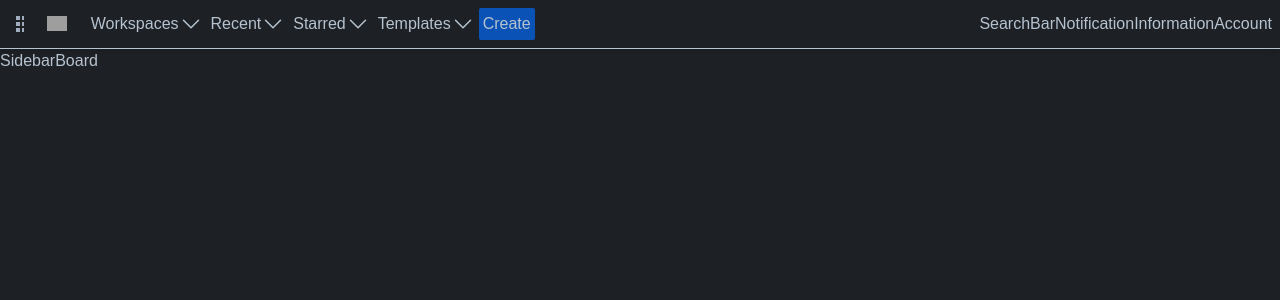
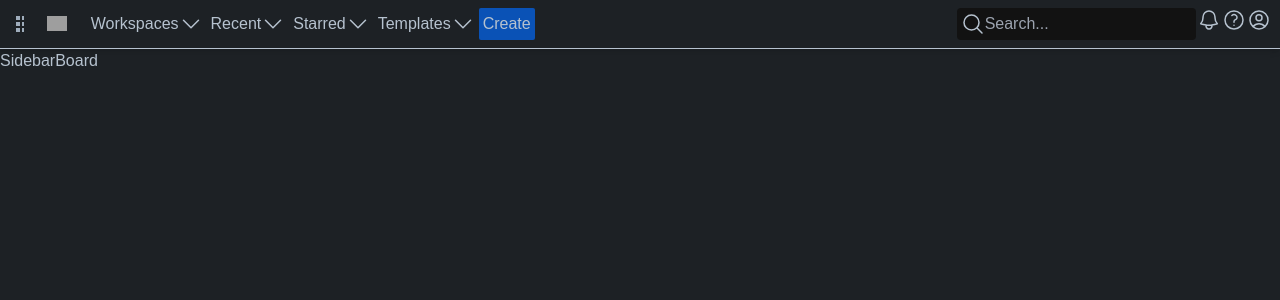
Before and after one commit to DrizztDuncan/Trello, a Next.js app: page / in a window 1280 px wide. Shown: the top 300 px of the page. Built offline with nearby package versions, Linux system fonts and the light colour scheme; grey boxes are pictures that could not be loaded.

Commit message:
input styling

```diff
--- a/src/app/components/Header.tsx
+++ b/src/app/components/Header.tsx
@@ -173,11 +173,66 @@ export default function Header() {
         <button className="bg-dark-blue-primary align-middle">Create</button>
       </nav>
 
-      <div>
-        <>SearchBar</>
-        <>Notification</>
-        <>Information</>
-        <>Account</>
+      <div className="flex w-1/4 justify-around">
+        <span className="flex py-1 bg-[#121212] rounded px-1">
+          <svg
+            xmlns="http://www.w3.org/2000/svg"
+            fill="none"
+            viewBox="0 0 24 24"
+            strokeWidth={1.5}
+            stroke="currentColor"
+            className="size-6"
+          >
+            <path
+              strokeLinecap="round"
+              strokeLinejoin="round"
+              d="m21 21-5.197-5.197m0 0A7.5 7.5 0 1 0 5.196 5.196a7.5 7.5 0 0 0 10.607 10.607Z"
+            />
+          </svg>
+          <input type="text" placeholder="Search..." className="bg-[#121212]" />
+        </span>
+        <svg
+          xmlns="http://www.w3.org/2000/svg"
+          fill="none"
+          viewBox="0 0 24 24"
+          strokeWidth={1.5}
+          stroke="currentColor"
+          className="size-6"
+        >
+          <path
+            strokeLinecap="round"
+            strokeLinejoin="round"
+            d="M14.857 17.082a23.848 23.848 0 0 0 5.454-1.31A8.967 8.967 0 0 1 18 9.75V9A6 6 0 0 0 6 9v.75a8.967 8.967 0 0 1-2.312 6.022c1.733.64 3.56 1.085 5.455 1.31m5.714 0a24.255 24.255 0 0 1-5.714 0m5.714 0a3 3 0 1 1-5.714 0"
+          />
+        </svg>
+        <svg
+          xmlns="http://www.w3.org/2000/svg"
+          fill="none"
+          viewBox="0 0 24 24"
+          strokeWidth={1.5}
+          stroke="currentColor"
+          className="size-6"
+        >
+          <path
+            strokeLinecap="round"
+            strokeLinejoin="round"
+            d="M9.879 7.519c1.171-1.025 3.071-1.025 4.242 0 1.172 1.025 1.172 2.687 0 3.712-.203.179-.43.326-.67.442-.745.361-1.45.999-1.45 1.827v.75M21 12a9 9 0 1 1-18 0 9 9 0 0 1 18 0Zm-9 5.25h.008v.008H12v-.008Z"
+          />
+        </svg>
+        <svg
+          xmlns="http://www.w3.org/2000/svg"
+          fill="none"
+          viewBox="0 0 24 24"
+          strokeWidth={1.5}
+          stroke="currentColor"
+          className="size-6"
+        >
+          <path
+            strokeLinecap="round"
+            strokeLinejoin="round"
+            d="M17.982 18.725A7.488 7.488 0 0 0 12 15.75a7.488 7.488 0 0 0-5.982 2.975m11.963 0a9 9 0 1 0-11.963 0m11.963 0A8.966 8.966 0 0 1 12 21a8.966 8.966 0 0 1-5.982-2.275M15 9.75a3 3 0 1 1-6 0 3 3 0 0 1 6 0Z"
+          />
+        </svg>
       </div>
     </header>
   );
--- a/src/app/globals.css
+++ b/src/app/globals.css
@@ -6,6 +6,9 @@
   --background: rgb(29, 33, 37);
   --foreground: rgb(182, 194, 207);
   --font-color: #171717;
+  *:focus {
+    outline: none;
+  }
 }
 
 /* @media (prefers-color-scheme: dark) {
@@ -24,3 +27,7 @@ body {
 nav button {
   @apply p-1 rounded-sm;
 }
+
+header div {
+  @apply align-middle;
+}
```
